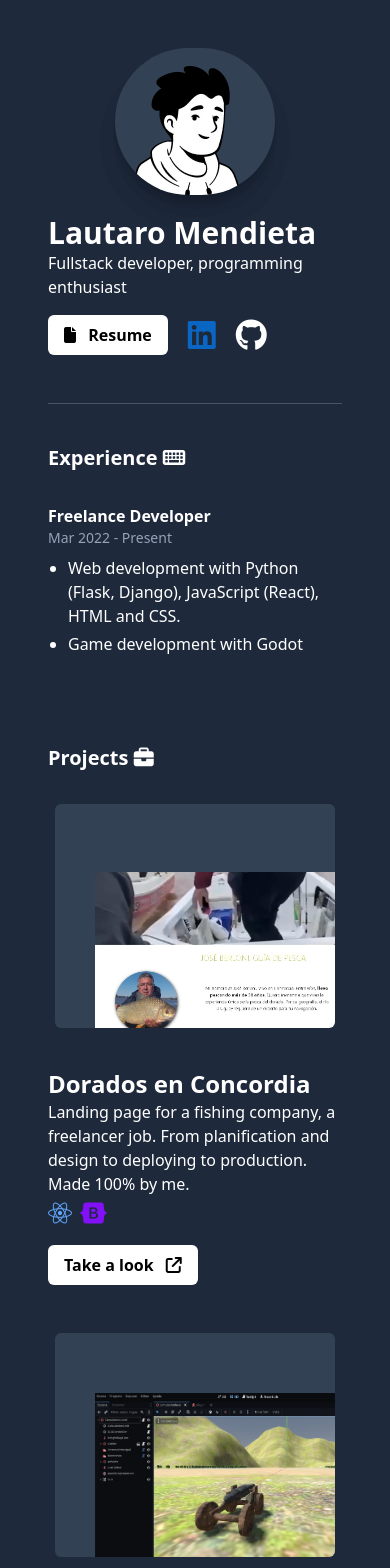
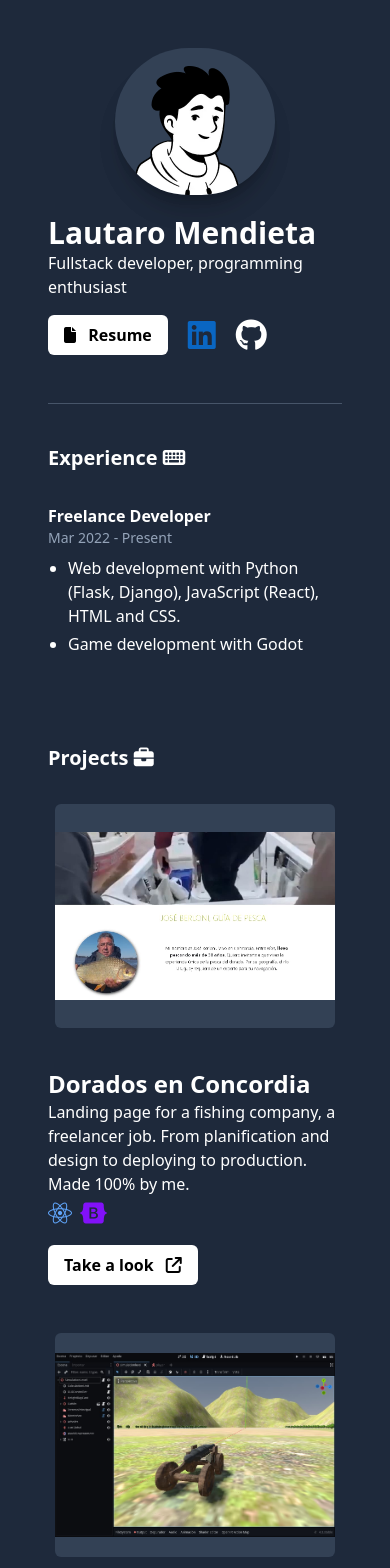
Before and after one commit to lautaromendieta18/portfolio, a React (Vite) app: page / in a window 390 px wide. Shown: the top 1568 px of the page. Built offline with nearby package versions, Linux system fonts and the light colour scheme.

Commit message:
Update links

```diff
--- a/src/App.jsx
+++ b/src/App.jsx
@@ -70,6 +70,7 @@ function App() {
                 <BootstrapIcon></BootstrapIcon>
               </>
             }
+            to="https://lautaromendieta18.github.io/berloni/"
             image="./berloni.jpg"
           >
             Landing page for a fishing company, a freelancer job. From
--- a/src/components/ProjectPreview.jsx
+++ b/src/components/ProjectPreview.jsx
@@ -5,7 +5,7 @@ export default function ProjectPreview({ title, children, icons, image, to }) {
     <article className="flex flex-col justify-center items-center md:flex-row md:justify-start gap-10 my-8">
       <aside className="w-[95%] md:w-96 h-56 rounded-md bg-slate-700 overflow-hidden">
         <img
-          className="object-scale-down w-96 h-56 translate-x-10 translate-y-10 hover:translate-x-5 hover:translate-y-5 rounded-md hover: transition-all"
+          className="object-scale-down w-96 h-56 md:translate-x-10 md:translate-y-10 md:hover:translate-x-5 md:hover:translate-y-5 rounded-md transition-all"
           src={image}
           alt="Project Preview"
         />
```
